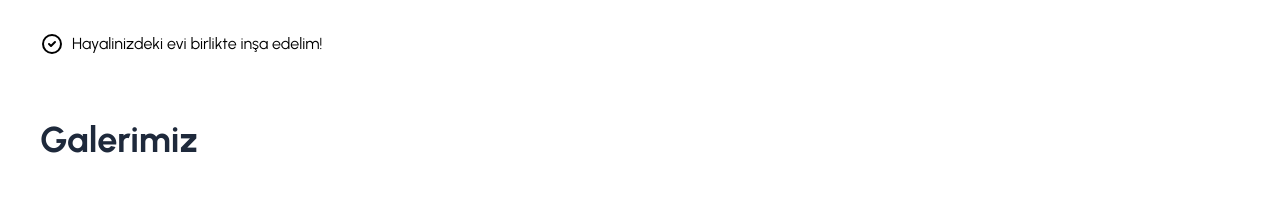
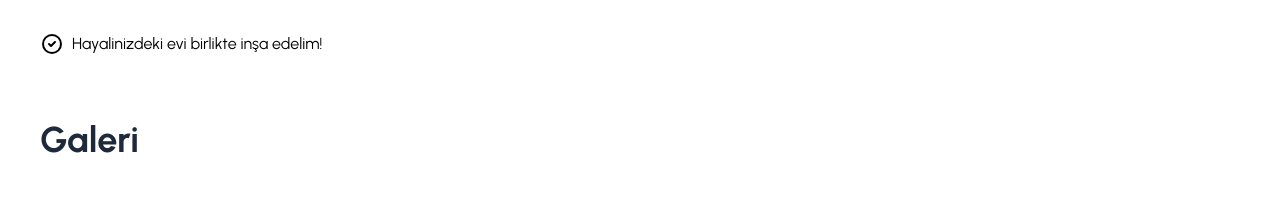
Before and after one commit to umutyenidil/ays-bungalov, a React (Vite) app: page / in a window 1280 px wide. Shown: the part 1066-1272 px from the top of the page. Built offline with nearby package versions, Linux system fonts and the light colour scheme; a web font is replaced by a local one.

Commit message:
update(): Galeri yazisi duzeltildi

```diff
--- a/src/views/pages/home/Home.Page.jsx
+++ b/src/views/pages/home/Home.Page.jsx
@@ -25,7 +25,7 @@ const HomePage = () => {
             <div id='GALLERY'
                  className='px-10 mb-16 flex flex-col gap-y-4'>
                 <h3 className='mb-8 text-4xl font-bold text-slate-800'>
-                    Galerimiz
+                    Galeri
                 </h3>
                 <div className='hidden sm:block'>
                     <HomeCarousel/>
```
